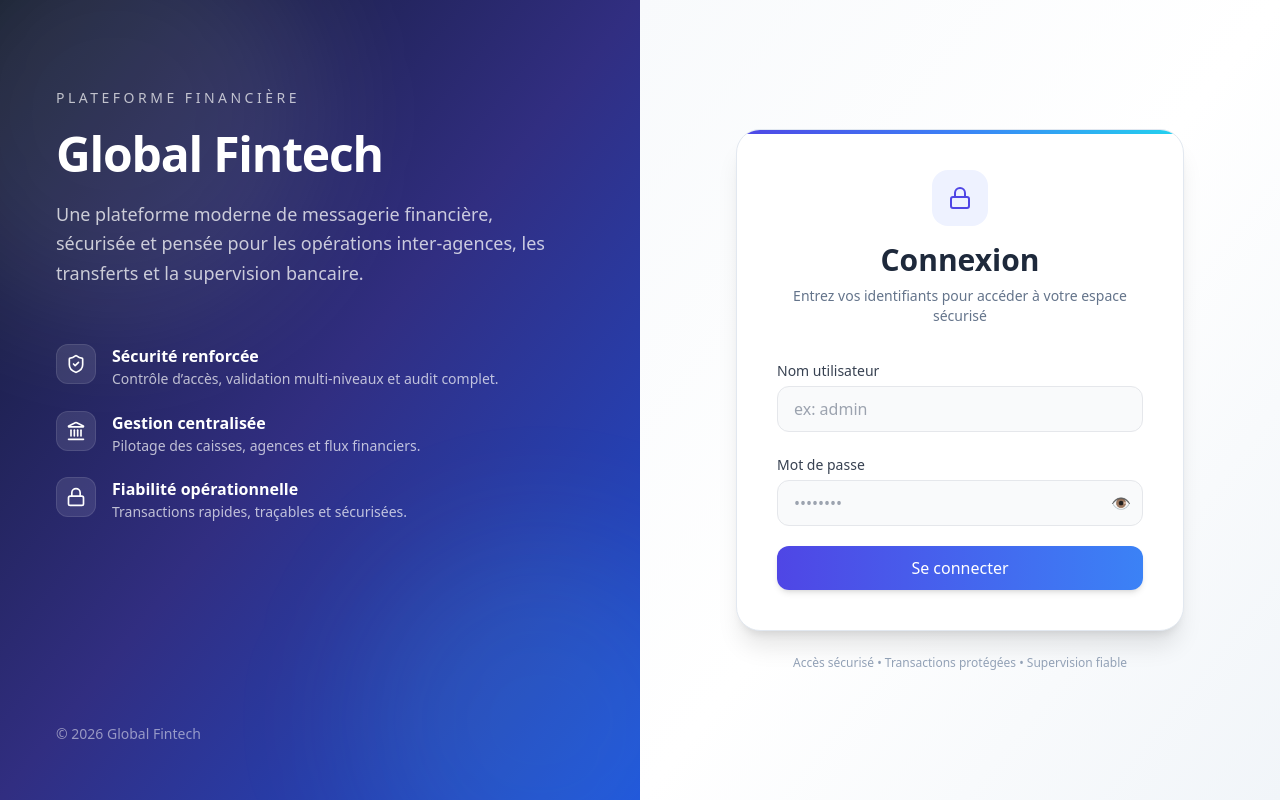
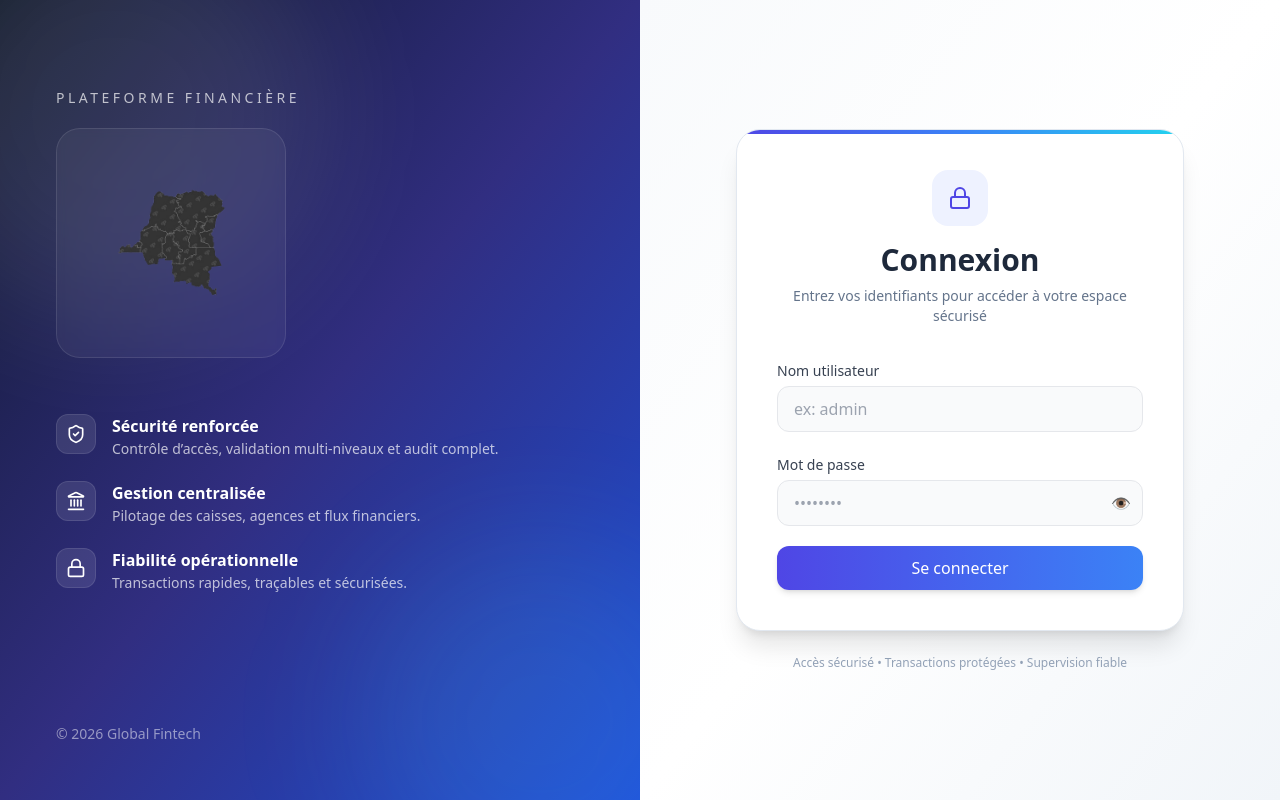
Before and after one commit to Didokapanga/fintech-frontend, a React (Vite) app: page /login in a window 1280 px wide. Built offline with nearby package versions, Linux system fonts and the light colour scheme; no server answers.

Commit message:
Fix Login Page

```diff
--- a/src/modules/auth/pages/LoginPage.tsx
+++ b/src/modules/auth/pages/LoginPage.tsx
@@ -2,6 +2,7 @@
 
 import LoginForm from "../components/LoginForm";
 import { ShieldCheck, Landmark, Lock } from "lucide-react";
+import CongoMap from "../../../assets/Congo-DR-Map.png";
 
 export default function LoginPage() {
   return (
@@ -26,22 +27,38 @@ export default function LoginPage() {
           {/* TOP */}
           <div className="space-y-8 pt-8">
 
-            <div className="space-y-4">
-              <p className="text-sm uppercase tracking-[0.25em] text-white/70 font-medium">
-                Plateforme financière
-              </p>
+            <div className="space-y-5">
 
-              <h1 className="text-5xl font-bold leading-tight tracking-tight">
-                Global Fintech
-              </h1>
+            <p className="text-sm uppercase tracking-[0.25em] text-white/70 font-medium">
+              Plateforme financière
+            </p>
 
-              <p className="text-lg text-white/75 leading-relaxed max-w-lg">
-                Une plateforme moderne de messagerie financière,
-                sécurisée et pensée pour les opérations
-                inter-agences, les transferts et la supervision
-                bancaire.
-              </p>
+            <div
+              className="
+                relative
+                w-full
+                max-w-[230px]
+                aspect-square
+                overflow-hidden
+                rounded-3xl
+                border border-white/10
+                bg-white/5
+                backdrop-blur-sm
+              "
+            >
+              <img
+                src={CongoMap}
+                alt="Carte RDC"
+                className="
+                  w-full
+                  h-full
+                  object-contain
+                  p-2
+                "
+              />
             </div>
+
+          </div>
 
             {/* FEATURES */}
             <div className="space-y-5 pt-6">
```
Also changed, not shown: public/card.svg (added), src/assets/Congo-DR-Map.png (added).
